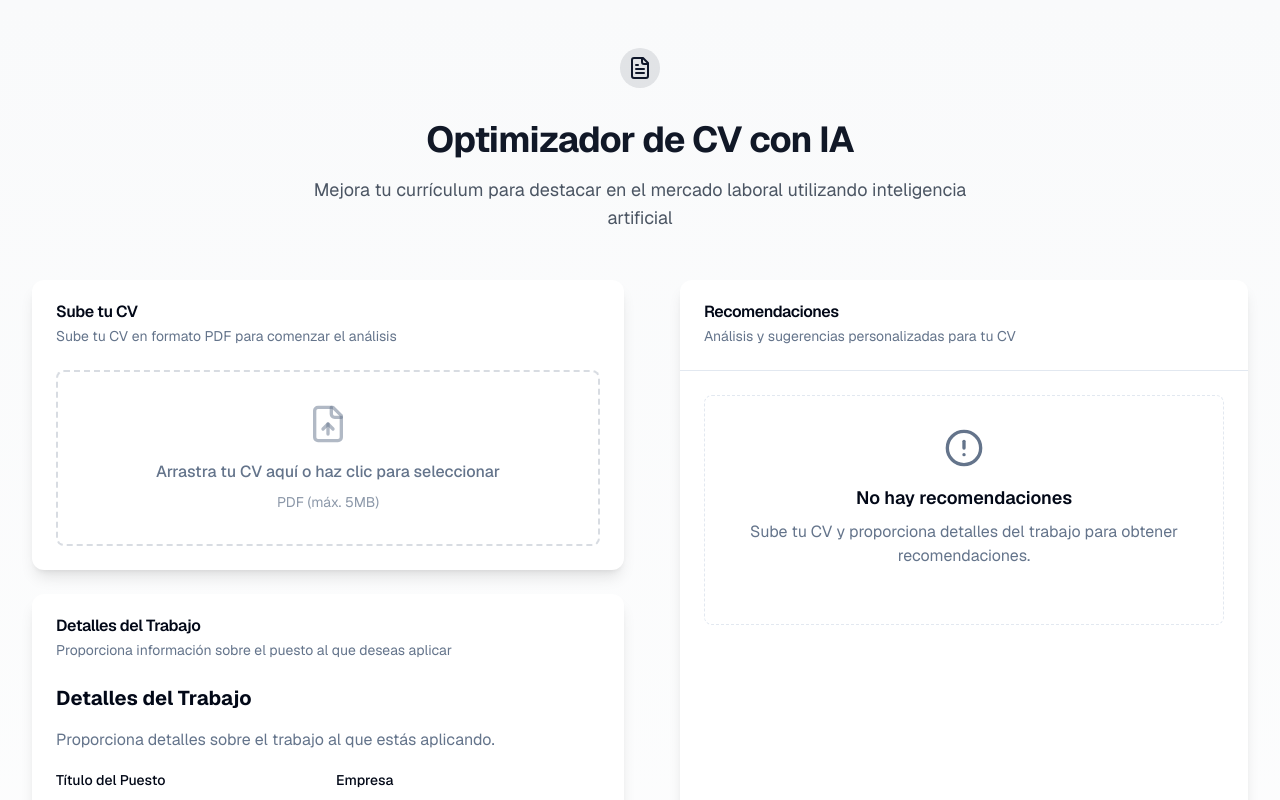
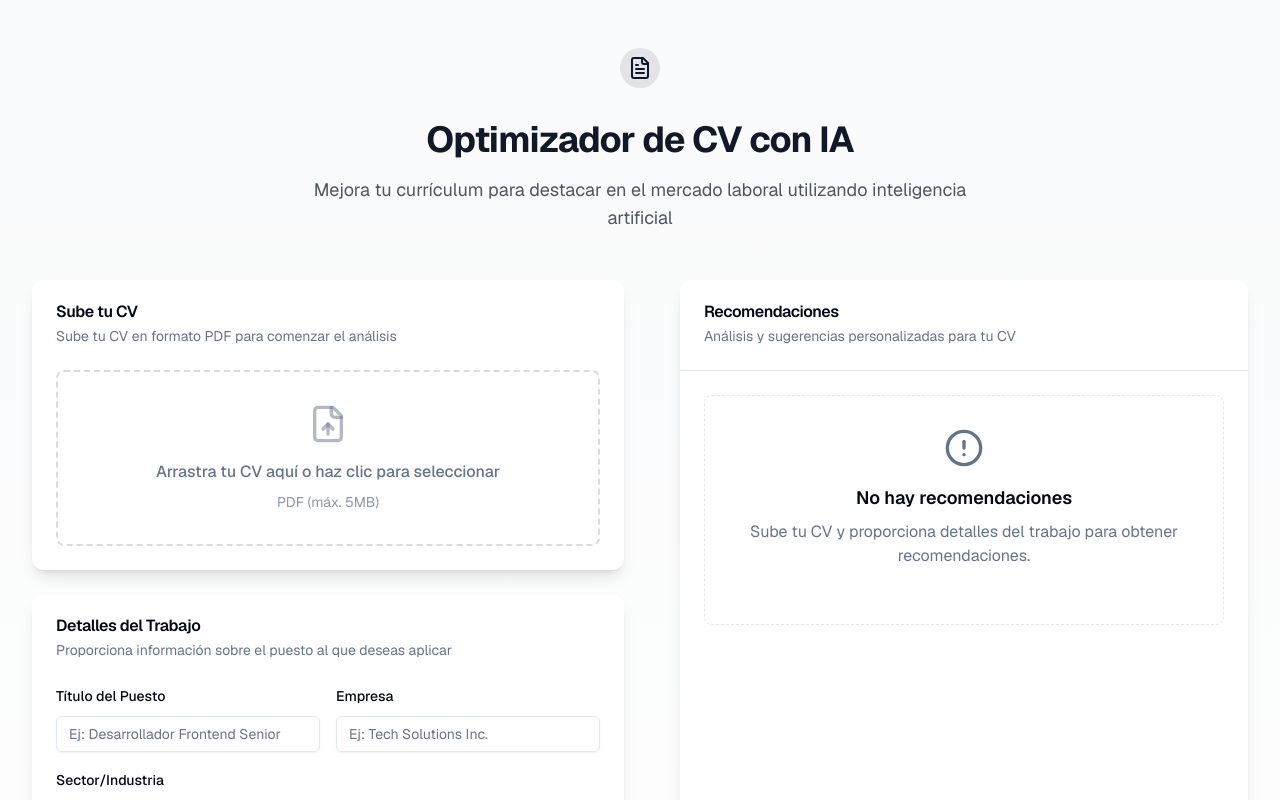
Before and after one commit to Pantera29/cv-optimizer, a Next.js app: page / in a window 1280 px wide. Shown: the top 800 px of the page. Built offline with nearby package versions, Linux system fonts and the light colour scheme.

Commit message:
ajustes ui

```diff
--- a/components/JobDetailsForm.tsx
+++ b/components/JobDetailsForm.tsx
@@ -56,9 +56,6 @@ export default function JobDetailsForm({ onSubmit, isLoading }: {
   return (
     <form onSubmit={handleSubmit} className="space-y-6">
       <div className="space-y-4">
-        <h2 className="text-xl font-bold">Detalles del Trabajo</h2>
-        <p className="text-muted-foreground">Proporciona detalles sobre el trabajo al que estás aplicando.</p>
-
         <div className="space-y-4">
           <div className="grid grid-cols-1 md:grid-cols-2 gap-4">
             <div className="space-y-2">
```
